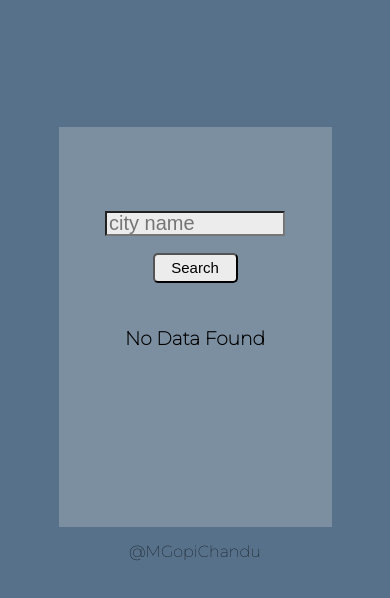
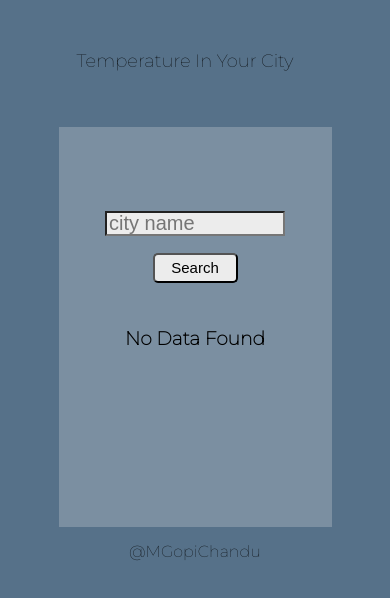
Before and after one commit to gopichandu-tech/weatherApp.github.io, a React (Create React App) app: page / in a window 390 px wide. Shown: the top 598 px of the page. Built offline with nearby package versions, Linux system fonts and the light colour scheme; no server answers.

Commit message:
css heading commit

```diff
--- a/src/Components/WeatherApp.css
+++ b/src/Components/WeatherApp.css
@@ -3,6 +3,12 @@
  body {
   font-family: 'Montserrat', sans-serif;
   background-color: #567189;
+ }
+
+ .heading {
+   text-align: center;
+   font-size: 30px;
+   padding-top: 100px;
  }
 
  .Container {
@@ -82,10 +88,31 @@
 
  /* media queries */
 
+ @media (max-width : 1020px) {
+
+
+
+   .heading {
+      text-align: center;
+      font-size: 25px;
+      padding-top: 100px;
+    }
+
+
+}
+
  @media (max-width : 720px) {
 
     .Container{
-        width: 50%;
+        width: 45%;
+    }
+
+    .heading {
+      text-align: center;
+      font-size: 20px;
+      padding-top: 100px;
+      padding-left: 30px;
+
     }
 
  }
@@ -99,6 +126,15 @@
         position: absolute;
         top: 15%;
         left: 20%;
+
+    }
+
+    .heading {
+      text-align: center;
+      font-size: 18px;
+      padding-top: 50px;
+      padding-right: 50px;
+
 
     }
 
@@ -121,6 +157,10 @@
  }
 
  @media (max-width : 315px) {
+
+   .heading {
+      font-size: 15px;
+   }
 
     .Container{
 
@@ -145,6 +185,13 @@
 
  @media (max-width : 270px) {
 
+   .heading {
+
+      font-size: 13px;
+      font-weight: bold;
+
+   }
+
     .Container{
 
         width: 80%;
@@ -162,6 +209,10 @@
  }
 
  @media (max-width : 235px) {
+
+   .heading {
+      padding-top: 30px;
+   }
 
     #input {
         width: 130px;
@@ -195,6 +246,12 @@
 
  @media (max-width : 165px) {
 
+
+   .heading {
+      font-size: 12px;
+      padding-top: 50px;
+   }
+
     #input {
         width: 120px;
         font-size: 15px;
@@ -220,6 +277,12 @@
  }
 
  @media (max-width : 150px) {
+
+
+   .heading {
+      font-size: 10px;
+      padding-top: 39px;
+   }
 
     .Container{
         width: 95%;
@@ -254,6 +317,11 @@
 
 
  @media (max-width : 110px) {
+
+   .heading {
+      padding-top: 30px;
+      padding-left: 20px;
+   }
 
     .Container{
         width: 95%;
--- a/src/Components/WeatherApp.js
+++ b/src/Components/WeatherApp.js
@@ -30,7 +30,9 @@ function WeatherApp() {
 
   return (
     <div>
+        <div className='heading'>Temperature In Your City</div>
         <div className='Container'>
+
             <div className='sub_Container'>
                 <div className='input_Container'><input ref={inputRef} type="search" id="input"  placeholder='city name'  onChange={e=> setSearch(e.target.value)}/> </div>
                 <div className='button_Container'><button id="button" onClick={handleClick}>Search</button></div>
```
